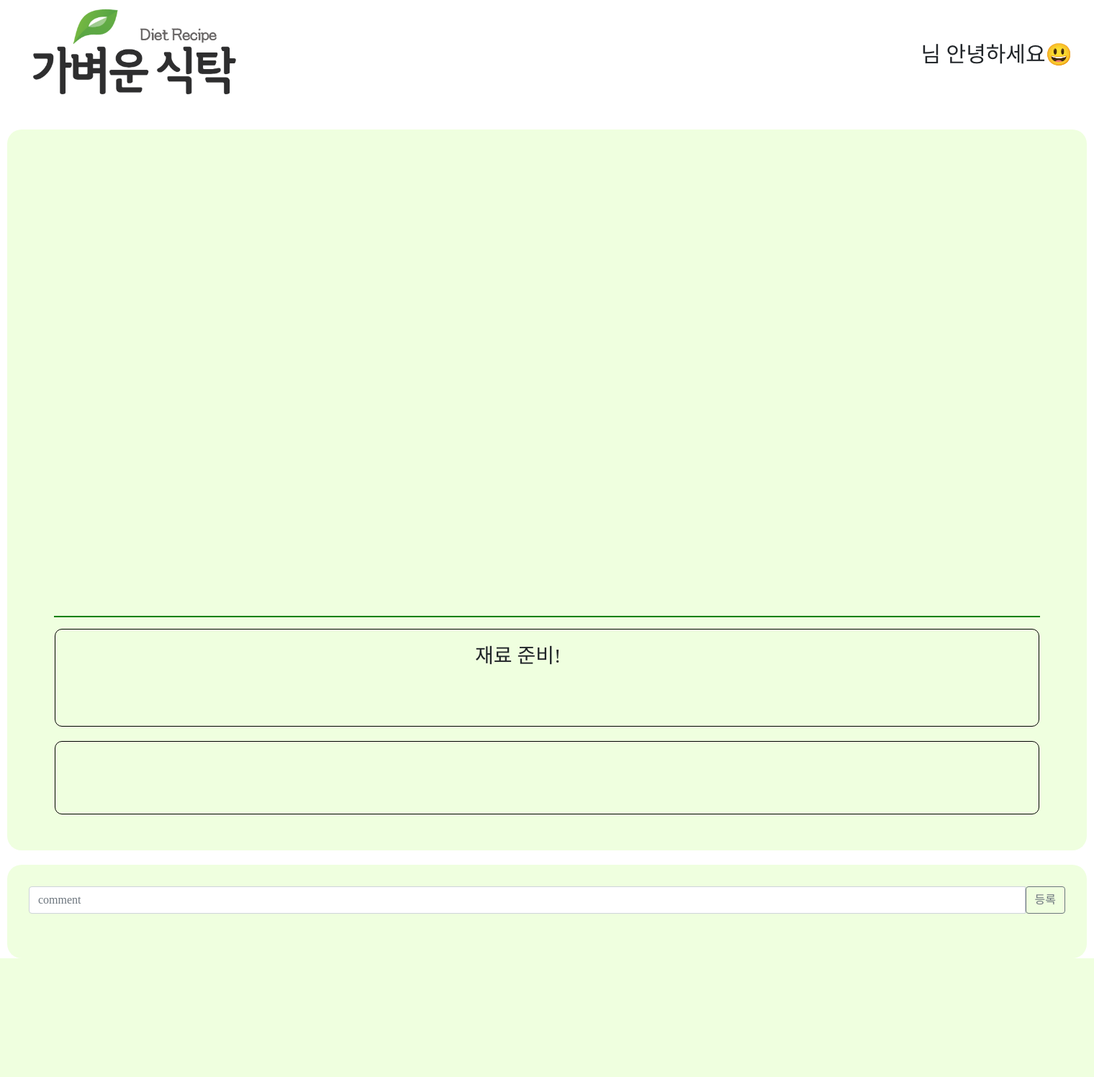
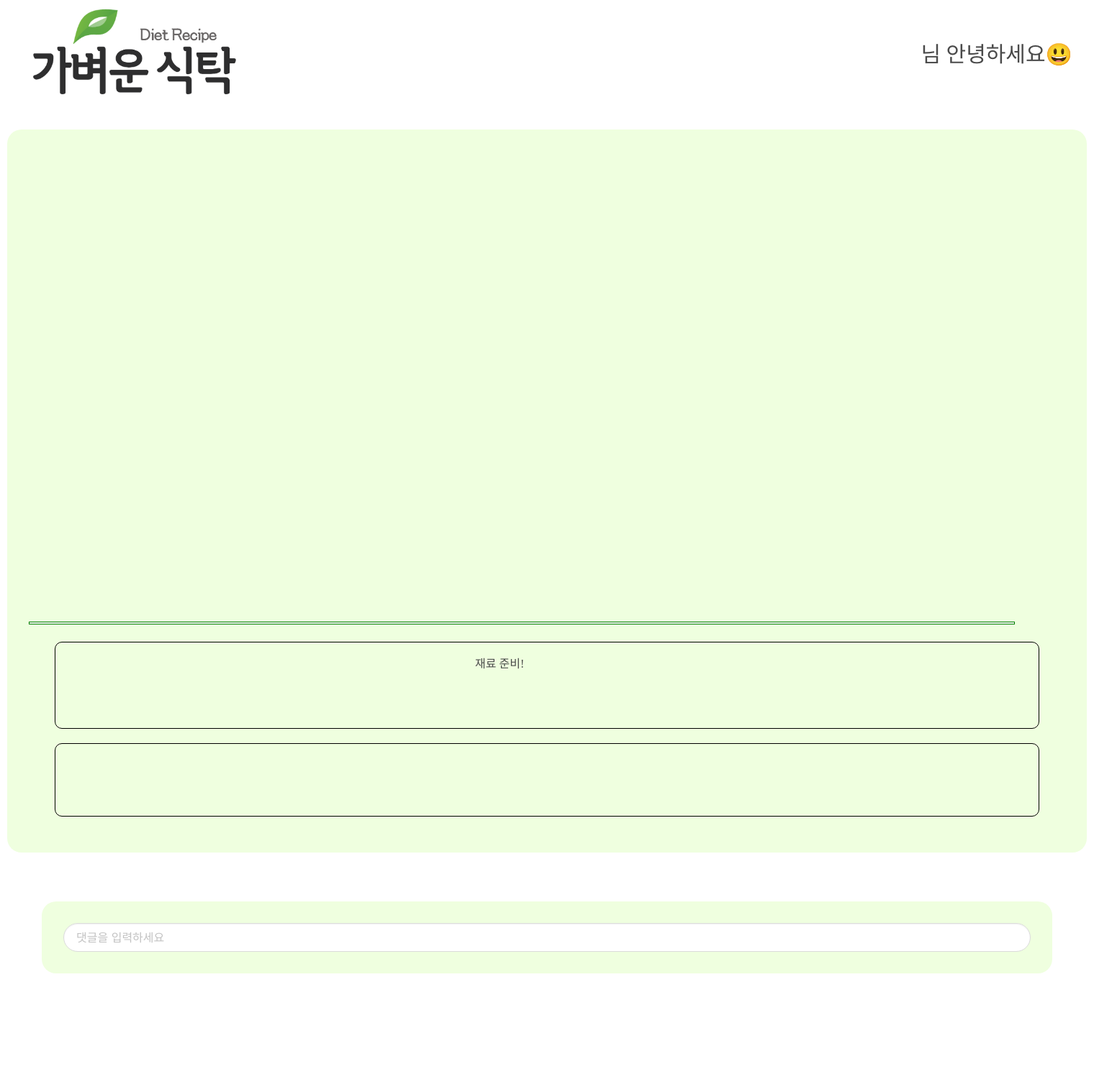
Before and after one commit to joorani/lightTable, a Flask app: template templates/detail.html in a window 1520 px wide. Shown: the whole page at 72% size. Before the commit the page ends 1332 px from the top, so only its background shows below. Run offline with Flask 2, Linux system fonts and the light colour scheme; the template is opened without the code that fills it, so the values that code supplies are empty; some libraries are stand-ins or nearby versions; some web fonts are replaced.

Commit message:
Update detail.html

```diff
--- a/templates/detail.html
+++ b/templates/detail.html
@@ -8,6 +8,8 @@
     <link rel="stylesheet" href="https://maxcdn.bootstrapcdn.com/bootstrap/4.0.0/css/bootstrap.min.css"
           integrity="sha384-Gn5384xqQ1aoWXA+058RXPxPg6fy4IWvTNh0E263XmFcJlSAwiGgFAW/dAiS6JXm"
           crossorigin="anonymous">
+    <link rel="stylesheet" href="https://cdn.jsdelivr.net/npm/bulma@0.9.1/css/bulma.min.css">
+    <link href="//maxcdn.bootstrapcdn.com/font-awesome/4.7.0/css/font-awesome.min.css" rel="stylesheet">
 
     <!-- Optional JavaScript -->
     <!-- jQuery first, then Popper.js, then Bootstrap JS -->
@@ -124,20 +126,68 @@
         </div>
     </div>
     {#    ---------------- 댓글----------------- #}
-    <div class="comment_box">
-        <div class="input-group mb-3">
-            <input type="text" class="form-control" id="comment" placeholder="comment"
-                   aria-label="Recipient's username" aria-describedby="button-addon2">
-            <button onclick="inputComment()" class="btn btn-outline-secondary" type="button" id="button-addon2">등록
-            </button>
-        </div>
-        <div id="comments-box">
-            <table class="table">
-                <tbody id="val">
-                </tbody>
-            </table>
-        </div>
-    </div>
+    <section class="section">
+            <article class="media">
+                <div class="media-content">
+                    <div class="field comment_box">
+                        <p class="control">
+                            <input id="input-post" class="input is-rounded" placeholder="댓글을 입력하세요" onclick='$("#modal-post").addClass("is-active")'>
+                        </p>
+                    </div>
+                </div>
+            </article>
+            <div class="modal" id="modal-post">
+                <div class="modal-background" onclick='$("#modal-post").removeClass("is-active")'></div>
+                <div class="modal-content">
+                    <div class="box">
+                        <article class="media">
+                            <div class="media-content">
+                                <div class="field">
+                                    <p class="control">
+                                        <textarea id="textarea-post" class="textarea"
+                                                  placeholder="댓글을 입력하세요"></textarea>
+                                    </p>
+                                </div>
+                                <nav class="level is-mobile">
+                                    <div class="level-left">
+
+                                    </div>
+                                    <div class="level-right">
+                                        <div class="level-item">
+                                            <a class="button is-sparta" onclick="post()">등록하기</a>
+                                        </div>
+                                        <div class="level-item">
+                                            <a class="button is-sparta is-outlined"
+                                               onclick='$("#modal-post").removeClass("is-active")'>취소</a>
+                                        </div>
+                                    </div>
+                                </nav>
+                            </div>
+                        </article>
+                    </div>
+                </div>
+                <button class="modal-close is-large" aria-label="close"
+                        onclick='$("#modal-post").removeClass("is-active")'></button>
+            </div>
+        </section>
+        <section class="section">
+            <div id="post-box" class="container">
+                <div class="box">
+                    <article class="media">
+                        <div class="media-content">
+                            <div class="content">
+                                <p>
+                                    <strong>이름</strong> <small>@username</small> <small>10분 전</small>
+                                    <br>
+                                    남긴 댓글
+                                </p>
+                            </div>
+                        </div>
+                    </article>
+                </div>
+
+            </div>
+        </section>
 </div>
 </body>
 </html>
```
